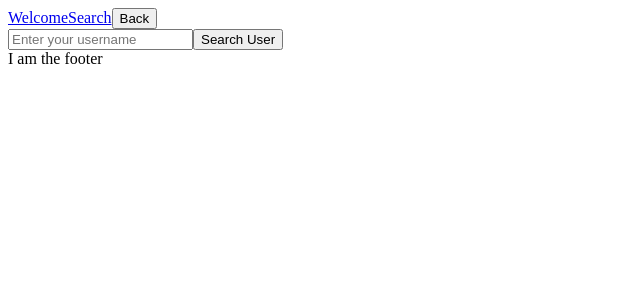
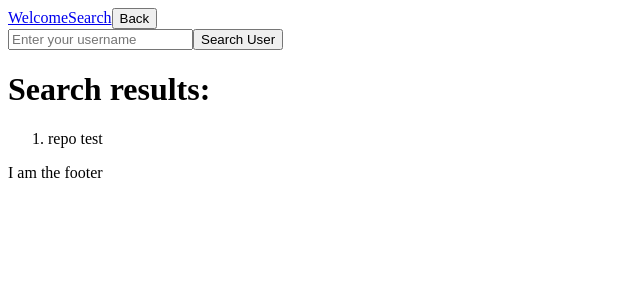
Before and after one commit to kail0n/GithubRepoPage, a React app: page /search in a window 1280 px wide. Shown: the top 300 px of the page, without its empty margins (0-640 px from the left). Built offline with nearby package versions, Linux system fonts and the light colour scheme.

Commit message:
create RepoResult component to display results

```diff
--- /dev/null
+++ b/src/components/RepoResults/index.js
@@ -0,0 +1,15 @@
+import React, {Component} from 'react';
+// import SearchForm from './SearchForm';
+
+export default class RepoResults extends Component{
+    render(){
+        return(
+        <>
+            <h1>Search results:</h1>
+            <ol>
+                <li>repo test</li>
+            </ol>
+        </>
+        );
+    }
+}
--- a/src/components/index.js
+++ b/src/components/index.js
@@ -1 +1,2 @@
 export { default as SearchForm } from './SearchForm';
+export { default as RepoResults } from './RepoResults';
--- a/src/pages/Search/index.js
+++ b/src/pages/Search/index.js
@@ -1,10 +1,12 @@
 import React from 'react';
 import { SearchForm } from '../../components';
+import { RepoResults } from '../../components'
 
 function Search() {
     return (
         <div id="Search">
             < SearchForm />
+            < RepoResults />
         </div>
     )
 }
```
Also changed, not shown: src/actions/searchAction.js (+10 -10 lines).
